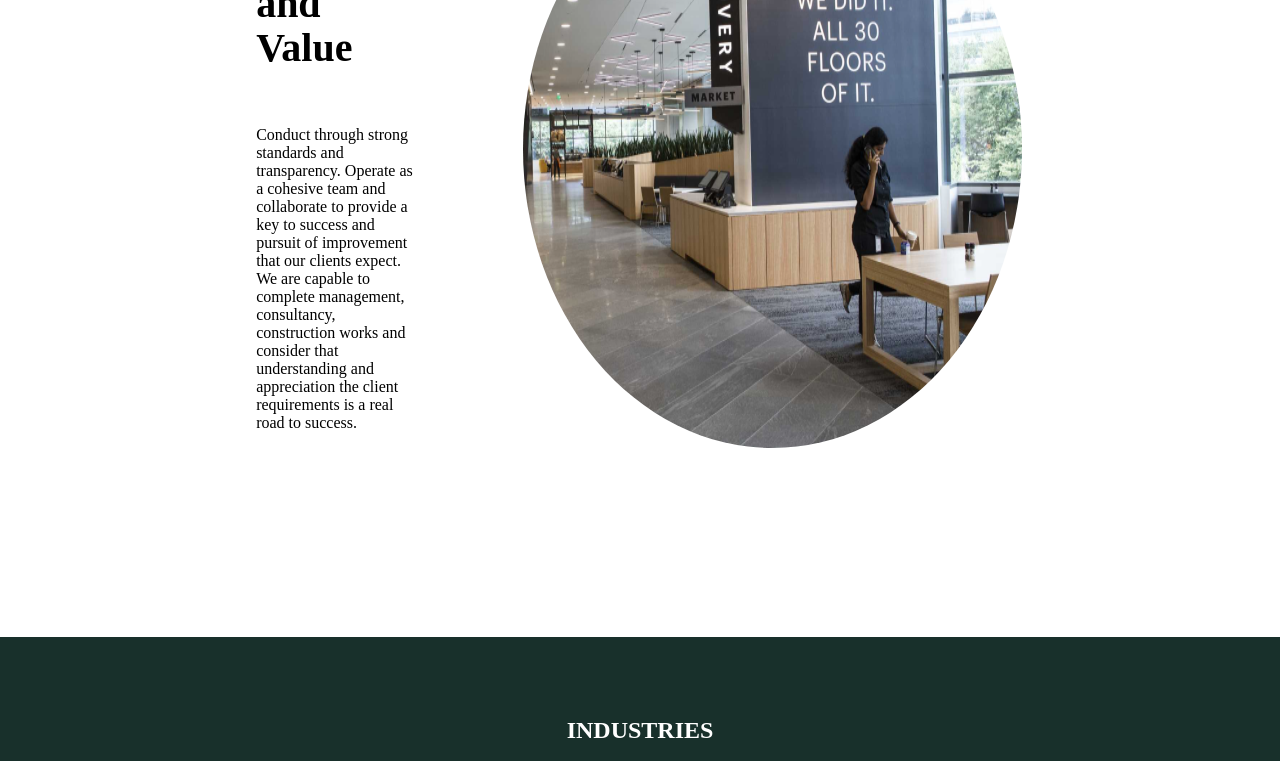
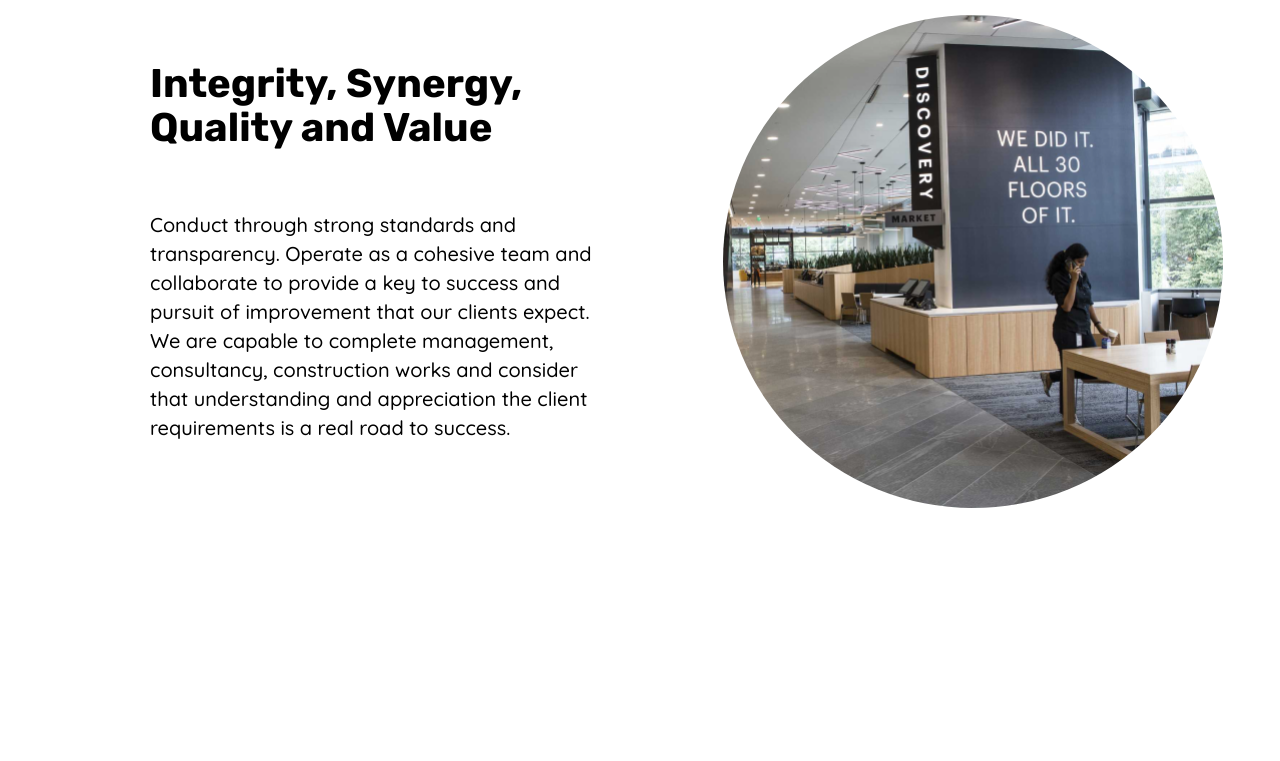
Before and after one commit to gorvelg/wr312-exo1, a plain HTML site: page index.html in a window 1280 px wide. Shown: the part 1580-2341 px from the top of the page. Drawn offline with Linux system fonts and the light colour scheme.

Commit message:
finseance3

```diff
--- a/index.html
+++ b/index.html
@@ -5,6 +5,9 @@
     <meta name="viewport" content="width=device-width, initial-scale=1.0" />
     <title>Document</title>
     <link rel="stylesheet" href="style.css" />
+    <link rel="preconnect" href="https://fonts.googleapis.com">
+<link rel="preconnect" href="https://fonts.gstatic.com" crossorigin>
+<link href="https://fonts.googleapis.com/css2?family=Playfair+Display:wght@800&family=Quicksand:wght@400;500;600;700&family=Rubik:wght@400;500;600;700;800&display=swap" rel="stylesheet">
   </head>
   <body>
     <header>
@@ -15,7 +18,7 @@
     </header>
     <section class="about">
       <h2>About</h2>
-      <div>
+      <div class="about-item">
         <img src="images/img_2.png" alt="batiment" />
         <div class="side-text">
           <h3>Improvement Through Meaningful Innovation</h3>
@@ -28,7 +31,7 @@
           </p>
         </div>
       </div>
-      <div>
+      <div class="about-item">
         <img src="images/img_3.png" alt="openspace" />
           <div class="side-text">
             <h3>Integrity, Synergy, Quality and Value</h3>
@@ -73,9 +76,9 @@
         </div>
     </div>
     </section>
-    <section>
+    <section class="third-row">
       <div>
-        <img src="" alt="" />
+        <img src="images/img_4.png" alt="batiment" />
         <div>Watch out</div>
       </div>
     </section>
--- a/style.css
+++ b/style.css
@@ -1,6 +1,10 @@
 body {
     margin: 0;
     padding: 0;
+}
+
+p, .picto-items span{
+    font-family: Quicksand, sans-serif, Arial;
 }
 
 header {
@@ -17,7 +21,7 @@ header div {
 }
 
 h1 {
-    font-family: Playfair Display;
+    font-family: PlayfairDisplay;
     font-size: 80px;
     font-weight: 800;
     line-height: 88px;
@@ -26,14 +30,23 @@ h1 {
     color: #FFFFFF;
     max-width: 586px;
 }
+h2 {
+    text-transform: uppercase;
+}
+h2, h3 {
+    font-family: Rubik;
+    font-weight: 600;
+    font-size: 46px;
+
+}
 
 h3 {
-    font-family: Rubik;
     font-size: 40px;
     font-weight: 700;
     line-height: 44px;
     letter-spacing: 0em;
     text-align: left;
+
 
 }
 
@@ -58,12 +71,14 @@ section {
 .about h2 {
     padding-top: 92px;
 }
-.about div{
-    display: flex;
-    margin: 0 108px;
+.about-item{
+    display: grid;
+    grid-template-columns: repeat(2, 1fr);
+    gap: 108px;
+    margin-bottom: 100px;
 }
-.about div:nth-child(3){
-    flex-direction: row-reverse;
+.about-item:nth-child(3) .side-text{
+    grid-area: 1 / 1;
 }
 
 .about img {
@@ -76,20 +91,31 @@ section {
 }
 .side-text {
     display: flex;
+    width: 465px;
     flex-direction: column;
     justify-content: center;
+    font-family: Quicksand;
+    font-size: 20px;
+    font-weight: 500;
+    line-height: 29px;
+    letter-spacing: 0em;
+    text-align: left;
+
 }
 
 .industries {
     background-color: #18302B;
     color: #ffffff;
+    height: 492px;
 }
 
 .industries h2 {
     text-align: center;
     text-transform: uppercase;
     padding-top: 80px;
+    margin: 0;
 }
+
 
 .picto-row {
     display: flex;
@@ -105,7 +131,16 @@ section {
     background-color: #FFFFFF;
     border-radius: 50%;
 }
+.picto-items span {
+    margin-top: 42px;
+}
+
 .picto-row img {
     width: 52px;
     padding: 28px;
 }
+
+.third-row img {
+ width: 100%;
+ margin: 130px 0;
+}
```
Also changed, not shown: 1 other file.
